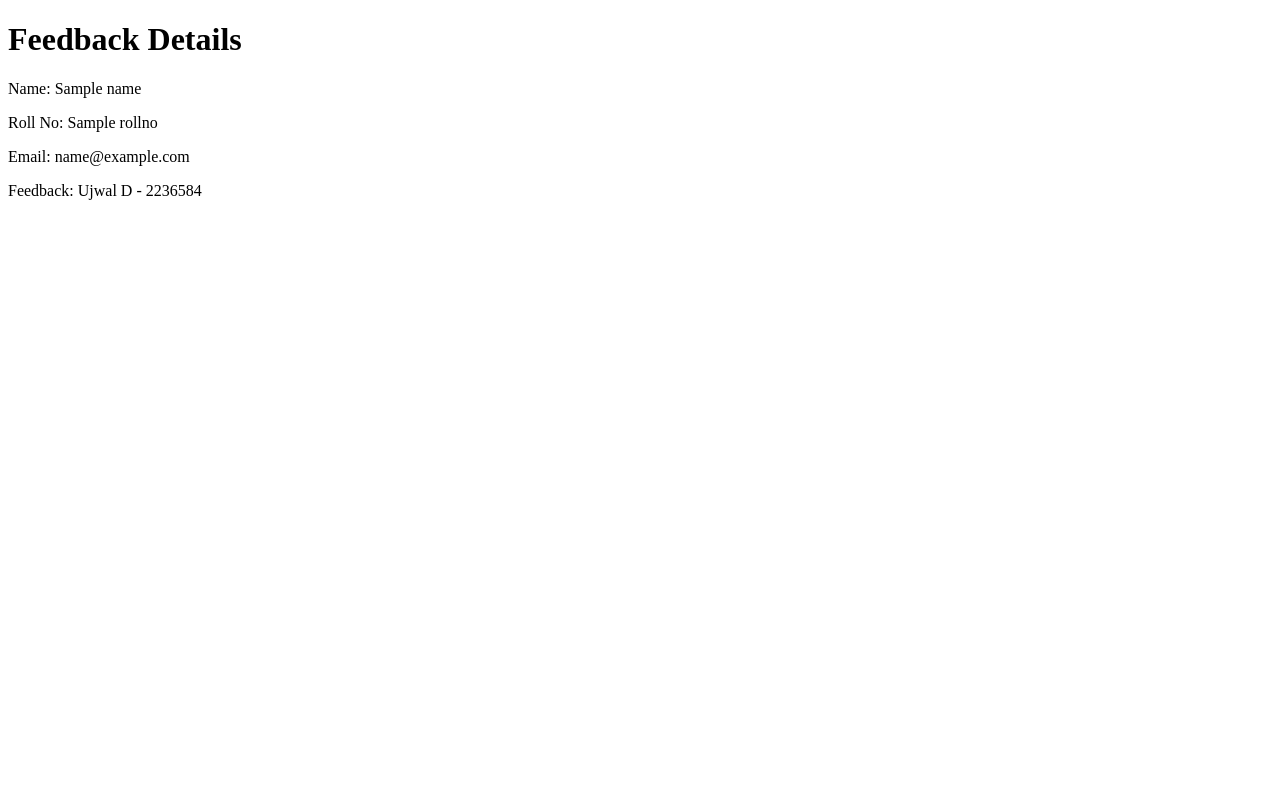
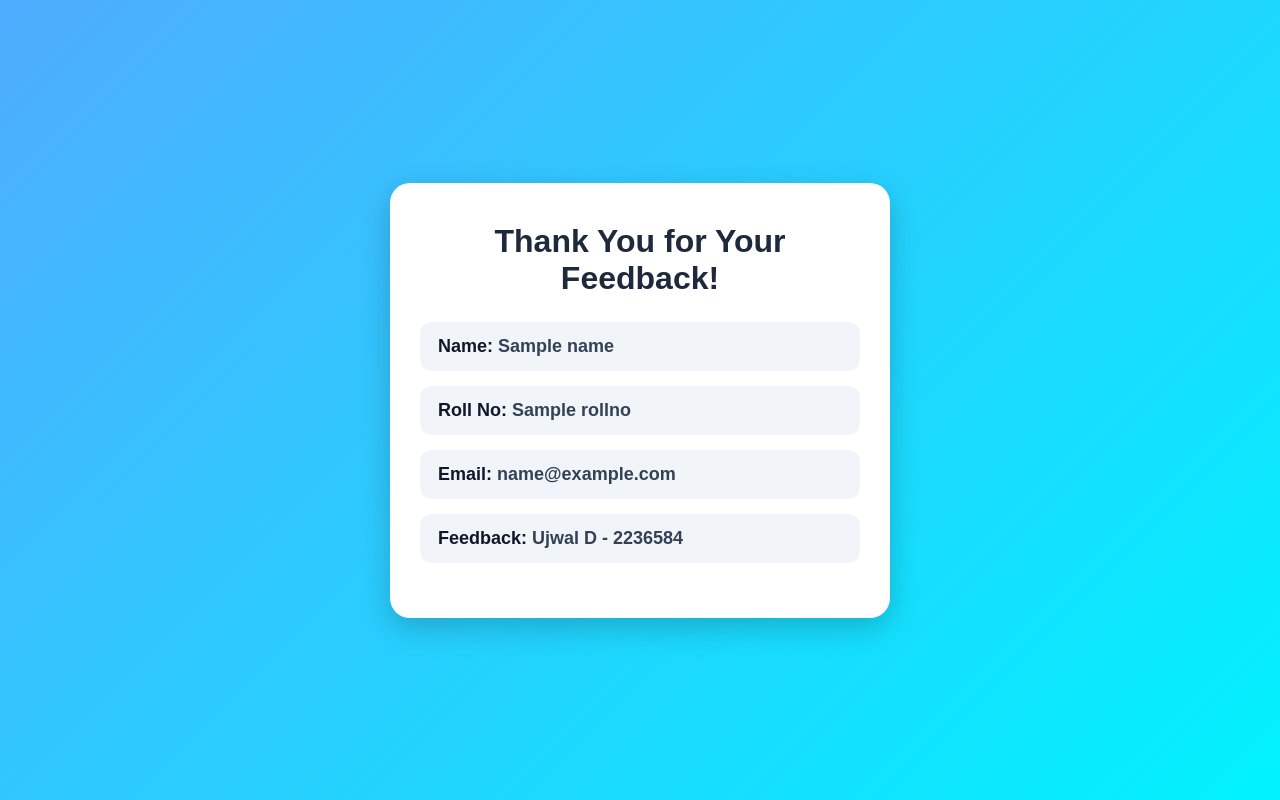
Before and after one commit to Ujwal1233/Django, a Django app: template Feedbackformproject/templates/output.html in a window 1280 px wide. Run offline with Django 5.2, Linux system fonts and the light colour scheme; data comes from the database, SQL or seed files in the repository; both versions use the stored data as it was after the commit; tables that the repository leaves empty hold one stand-in row (values such as "Sample post"); the template is opened without the code that fills it: values that come from a table or form of the project are taken from there, most other values are stand-ins (such as "Sample title", 1, 10 or a date in 2020).

Commit message:
Updated project files

```diff
--- a/Feedbackformproject/templates/output.html
+++ b/Feedbackformproject/templates/output.html
@@ -3,13 +3,107 @@
 <head>
     <meta charset="UTF-8">
     <meta name="viewport" content="width=device-width, initial-scale=1.0">
-    <title>Document</title>
+    <title>Feedback Submitted</title>
+
+    <style>
+        *{
+            margin: 0;
+            padding: 0;
+            box-sizing: border-box;
+            font-family: Arial, Helvetica, sans-serif;
+        }
+
+        body{
+            height: 100vh;
+            display: flex;
+            justify-content: center;
+            align-items: center;
+            background: linear-gradient(135deg, #4facfe, #00f2fe);
+            padding: 20px;
+        }
+
+        .container{
+            width: 100%;
+            max-width: 500px;
+            background: #fff;
+            padding: 40px 30px;
+            border-radius: 20px;
+            box-shadow: 0 10px 30px rgba(0,0,0,0.2);
+            text-align: center;
+            animation: fadeIn 0.8s ease;
+        }
+
+        .container h1{
+            color: #1e293b;
+            margin-bottom: 25px;
+            font-size: 32px;
+        }
+
+        .details{
+            text-align: left;
+            margin-top: 20px;
+        }
+
+        .details h2{
+            background: #f1f5f9;
+            padding: 14px 18px;
+            margin-bottom: 15px;
+            border-radius: 12px;
+            font-size: 18px;
+            color: #334155;
+            word-wrap: break-word;
+            transition: 0.3s;
+        }
+
+        .details h2:hover{
+            background: #e2e8f0;
+            transform: scale(1.02);
+        }
+
+        .label{
+            color: #0f172a;
+            font-weight: bold;
+        }
+
+        @keyframes fadeIn{
+            from{
+                opacity: 0;
+                transform: translateY(20px);
+            }
+            to{
+                opacity: 1;
+                transform: translateY(0);
+            }
+        }
+
+        @media(max-width: 600px){
+            .container{
+                padding: 30px 20px;
+            }
+
+            .container h1{
+                font-size: 26px;
+            }
+
+            .details h2{
+                font-size: 16px;
+            }
+        }
+    </style>
 </head>
+
 <body>
-    <h1>Feedback Details</h1>
-    <p>Name: {{ name }}</p>
-    <p>Roll No: {{ rollno }}</p>
-    <p>Email: {{ email }}</p>
-    <p>Feedback: {{ feedback }}</p>
+
+    <div class="container">
+        <h1>Thank You for Your Feedback!</h1>
+
+        <div class="details">
+            <h2><span class="label">Name:</span> {{name}}</h2>
+            <h2><span class="label">Roll No:</span> {{rollno}}</h2>
+            <h2><span class="label">Email:</span> {{email}}</h2>
+            <h2><span class="label">Feedback:</span> {{feedback}}</h2>
+        </div>
+    </div>
+
 </body>
 </html>
```
Also changed, not shown: Feedbackformproject/db.sqlite3.
